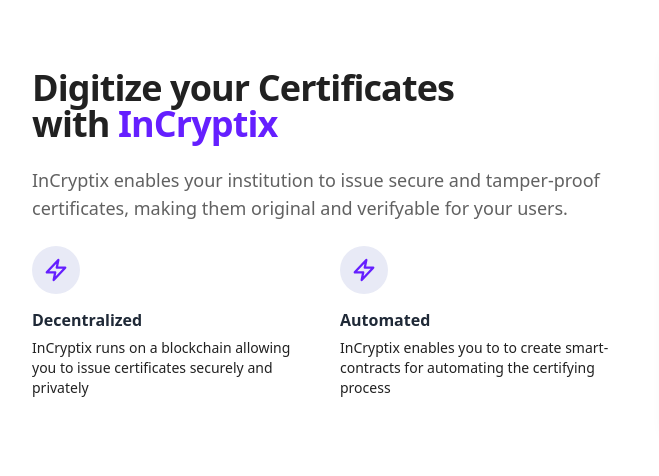
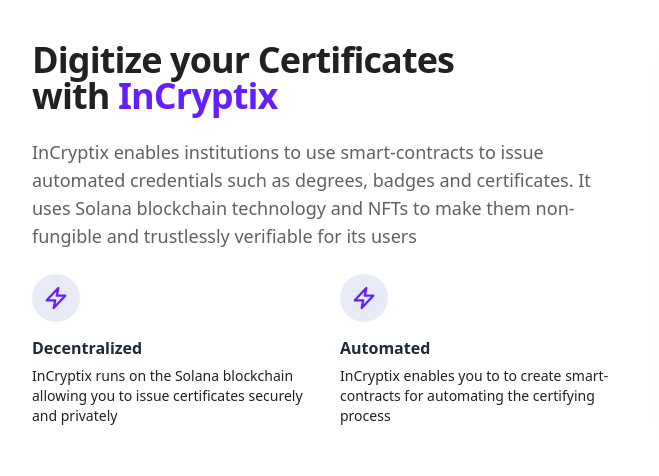
Before and after one commit to Youngblob/web, a website: page src/index.html in a window 1280 px wide. Shown: the part 126-602 px from the top of the page, 0-659 px from the left. Drawn offline with nearby package versions, Linux system fonts and the light colour scheme.

```diff
--- a/src/index.html
+++ b/src/index.html
@@ -27,8 +27,9 @@
             <span class="inline-block text-deep-purple-accent-400">InCryptix</span>
           </h2>
           <p class="text-base text-gray-700 md:text-lg">
-            InCryptix enables your institution to issue secure and tamper-proof certificates, making them
-            original and verifyable for your users.
+            InCryptix enables institutions to use smart-contracts to issue automated credentials such as degrees, badges
+            and certificates. It uses Solana blockchain technology and NFTs to make them non-fungible and trustlessly
+            verifiable for its users
           </p>
         </div>
         <div class="grid gap-8 row-gap-8 sm:grid-cols-2">
@@ -43,7 +44,7 @@
               Decentralized
             </h6>
             <p class="text-sm text-gray-900">
-              InCryptix runs on a blockchain allowing you to issue certificates securely and privately
+              InCryptix runs on the Solana blockchain allowing you to issue certificates securely and privately
             </p>
           </div>
           <div>
```
Also changed, not shown: src/android-chrome-192x192.png (added), src/android-chrome-512x512.png (added), src/apple-touch-icon.png (added), src/favicon-16x16.png (added), src/favicon-32x32.png (added), src/favicon.ico (added), src/site.webmanifest (added).
